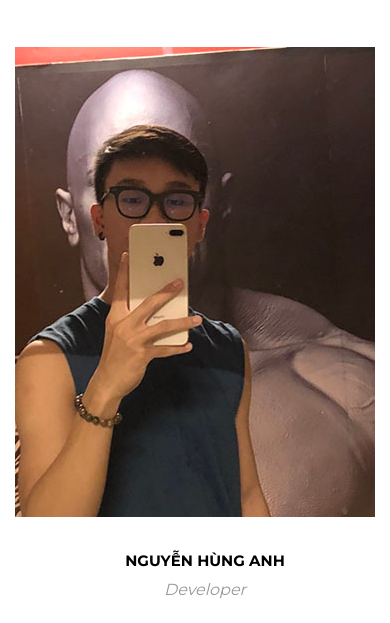
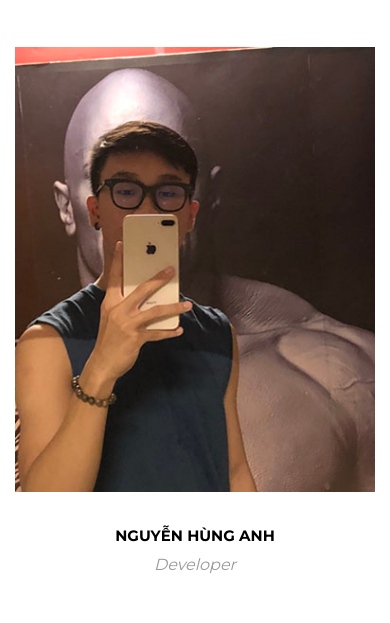
Before and after one commit to Hunganh3012/psd-mogo-template, a plain HTML site: page index.html in a window 390 px wide. Shown: the part 4803-5426 px from the top of the page. Drawn offline with nearby package versions, Linux system fonts and the light colour scheme.

Commit message:
first code

```diff
--- a/style.scss
+++ b/style.scss
@@ -1816,19 +1816,40 @@ body,ul,a{
     .slick-slide img {
         margin-bottom: 1rem;
     }
+    // .meetout-list {
+    //     margin: 5rem 0;
+    //     display: grid;
+    //     grid-template-columns: unset;
+    //     grid-column-gap: 3rem;
+    //     grid-auto-flow: column;
+    //     grid-row-gap: 2.5rem;
+    //     overflow: auto;
+    //     -ms-overflow-style: none;
+    //     scrollbar-width: none;
+    //     &::-webkit-scrollbar{
+    //         display: none;
+    //     }
+    // }
     .meetout-list {
         margin: 5rem 0;
-        display: grid;
-        grid-template-columns: unset;
-        grid-column-gap: 3rem;
-        grid-auto-flow: column;
-        grid-row-gap: 2.5rem;
-        overflow: auto;
-        -ms-overflow-style: none;
-        scrollbar-width: none;
-        &::-webkit-scrollbar{
-            display: none;
-        }
+        display: block;
+        // display: grid;
+        // grid-template-columns: unset;
+        // grid-column-gap: 3rem;
+        // grid-auto-flow: column;
+        // grid-row-gap: 2.5rem;
+        // overflow: auto;
+        // -ms-overflow-style: none;
+        // scrollbar-width: none;
+        // &::-webkit-scrollbar{
+        //     display: none;
+        // }
+    }
+    .meetout-img{
+        width:100%;
+    }
+    .meetout-item{
+        margin-bottom: 5rem;
     }
     .meetout-content-main {
         font-size: 2rem;
```
Also changed, not shown: style.css, 1 other file.
